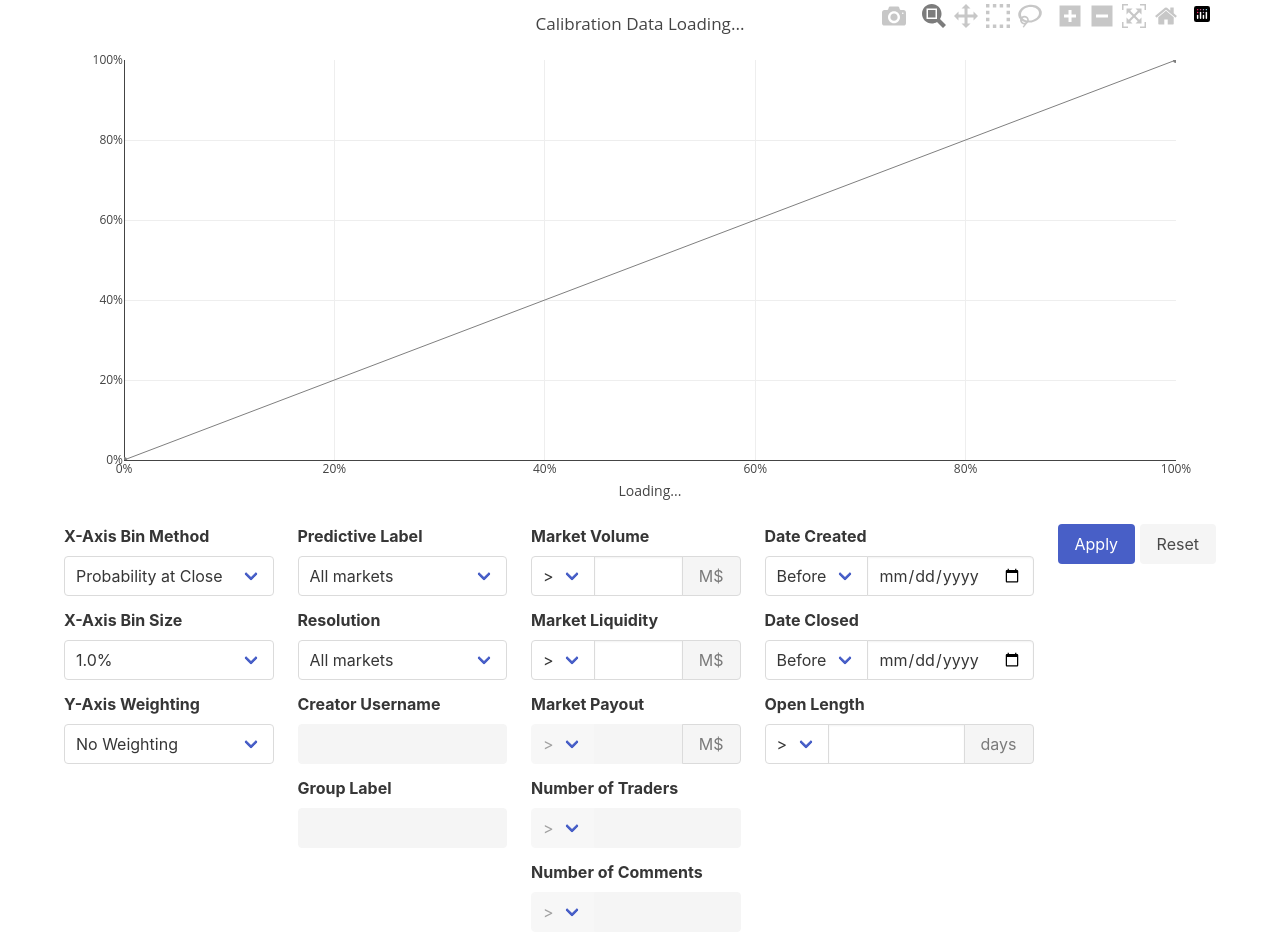
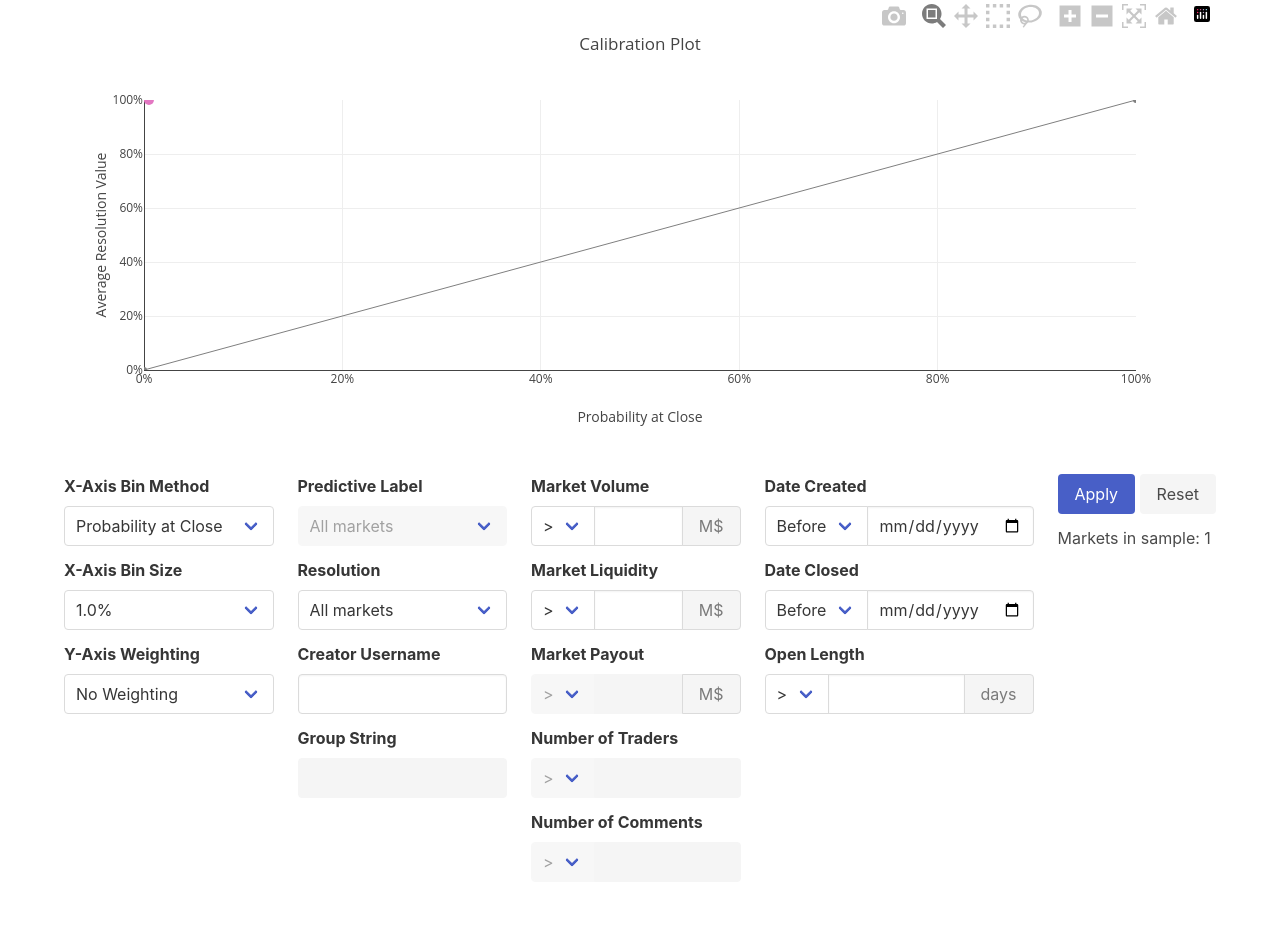
Before and after one commit to wasabipesto/calibration-site, a Flask app: page /manifold in a window 1280 px wide. After the commit the page ends 868 px from the top, so only its background shows below. Run offline with Flask 3, Linux system fonts and the light colour scheme; tables that the repository leaves empty hold one stand-in row (values such as "Sample post"); data that the repository does not hold is empty; some libraries are stand-ins or nearby versions.

Commit message:
more filtering

```diff
--- a/app.py
+++ b/app.py
@@ -141,21 +141,57 @@
 def index_manifold():
     return render_template('manifold.html')
 
+def filter_again_gtlt(markets, request, attr):
+    if request.form.get(attr+'_val') and request.form.get(attr+'_mod'):
+        if request.form.get(attr+'_mod') == 'gt':
+            markets = markets.where(getattr(Market, attr) >= request.form.get(attr+'_val'))
+        elif request.form.get(attr+'_mod') == 'lt':
+            markets = markets.where(getattr(Market, attr) <= request.form.get(attr+'_val'))
+    #print(str(len(markets))+' markets remaining after '+attr+' filter.')
+    return markets
+
+def filter_again_equals(markets, request, attr):
+    if request.form.get(attr):
+        markets = markets.where(getattr(Market, attr) == request.form.get(attr))
+    #print(str(len(markets))+' markets remaining after '+attr+' filter.')
+    return markets
+
+def filter_again_resolution(markets, request, attr):
+    if request.form.get(attr) == 'yes':
+        markets = markets.where(Market.resolved_prob == 1)
+    elif request.form.get(attr) == 'no':
+        markets = markets.where(Market.resolved_prob == 0)
+    elif request.form.get(attr) == 'mkt':
+        markets = markets.where(Market.resolved_prob > 0 & Market.resolved_prob < 1)
+    #print(str(len(markets))+' markets remaining after '+attr+' filter.')
+    return markets
+
 @app.route('/manifold/get_data', methods=['POST'])
 def get_data():
-    print('Fulfilling request for data...')
+    print('POST /manifold/get_data')
 
     # get all markets
-    markets_filtered = Market.select()
-    # filter by each criteria
-    if request.form.get('min_volume'):
-        markets_filtered = markets_filtered.where(
-            Market.volume >= request.form.get('min_volume')
-        )
-    if request.form.get('min_open_days'):
-        markets_filtered = markets_filtered.where(
-            (Market.created_date - Market.closed_date).days >= request.form.get('min_open_days')
-        )
+    markets = Market.select()
+
+    # filter by each criterion
+    #markets = filter_again_bool(markets, request, 'is_predictive')
+    markets = filter_again_resolution(markets, request, 'resolution')
+    markets = filter_again_equals(markets, request, 'creator_username')
+    #markets = filter_again_contains(markets, request, 'group_string')
+    markets = filter_again_gtlt(markets, request, 'volume')
+    #markets = filter_again_gtlt(markets, request, 'liquidity')
+    #markets = filter_again_gtlt(markets, request, 'payout')
+    #markets = filter_again_gtlt(markets, request, 'num_traders')
+    #markets = filter_again_gtlt(markets, request, 'num_comments')
+    #markets = filter_again_gtlt(markets, request, 'date_created')
+    #markets = filter_again_gtlt(markets, request, 'date_closed')
+    #markets = filter_again_gtlt(markets, request, 'open_days')
+
+    if len(markets) == 0:
+        return jsonify({
+            'status': 'error',
+            'description': 'No markets in sample!',
+        })
 
     # set x-axis method
     xbin_data = {
@@ -197,10 +233,8 @@
     # generate x-axis bins
     xbins = {}
     if request.form.get('xbin_size') and \
-        float(request.form.get('xbin_size')) in [
-            0.005, 0.01, 0.015, 0.02, 0.025, 0.03, 0.04, 0.05, 0.06, 0.07, 0.08, 0.09, 0.1
-        ]:
-        xbin_size = float(request.form.get('xbin_size'))
+        round(float(request.form.get('xbin_size')),3) in [round(i,3) for i in np.arange(0.005, 1, 0.005)]:
+        xbin_size = round(float(request.form.get('xbin_size')),3)
     else:
         xbin_size = 0.01
     xb = xbin_size/2
@@ -208,7 +242,7 @@
         xbins.update({round(xb,4):{'v':[],'w':[]}})
         xb+=xbin_size
 
-    for market in markets_filtered.dicts().iterator():
+    for market in markets.dicts().iterator():
         # calculate appropriate xaxis bins
         xb = round(int((float(market[xaxis_attr]) - xbin_size/2) / xbin_size) * xbin_size + xbin_size/2, 4)
         # calculate appropriate yaxis weight
@@ -222,6 +256,7 @@
 
     # assemble data to return
     data = {
+        'status': 'success',
         'x': list(xbins.keys()),
         'y': [],
         'title': 'Calibration Plot',
@@ -232,12 +267,15 @@
         #'brier_score': 0 # TODO
     }
     # average everything out
-    for xb in xbins.values():
-        value_sumproduct = sum([xb['v'][i]*xb['w'][i] for i in range(len(xb['v']))])
-        weight_sum = sum(xb['w'])
-        data['y'].append(value_sumproduct / weight_sum)
-        data['num_markets'].append(len(xb['v']))
-        data['num_markets_total'] += len(xb['v'])
+    for xv in xbins:
+        xb = xbins[xv]
+        if len(xb['v']):
+            value_sumproduct = sum([xb['v'][i]*xb['w'][i] for i in range(len(xb['v']))])
+            weight_sum = sum(xb['w'])
+            data['x'].append(xv)
+            data['y'].append(value_sumproduct / weight_sum)
+            data['num_markets'].append(len(xb['v']))
+            data['num_markets_total'] += len(xb['v'])
     return jsonify(data)
 
 if __name__ == "__main__":
--- a/templates/manifold.html
+++ b/templates/manifold.html
@@ -66,10 +66,10 @@
             <div class="field">
               <div class="control is-expanded">
                 <div class="select is-fullwidth">
-                  <select name="is_predictive" id="is_predictive">
+                  <select name="is_predictive" id="is_predictive" disabled>
                     <option value="all" selected>All markets</option>
-                    <option value="predictive" disabled>Predictive only</option>
-                    <option value="nonpredictive" disabled>Non-predictive only</option>
+                    <option value="predictive">Predictive only</option>
+                    <option value="nonpredictive">Non-predictive only</option>
                   </select>
                 </div>
               </div>
@@ -90,13 +90,13 @@
             <label class="label" for="creator_username">Creator Username</label>
             <div class="field">
               <div class="control">
-                <input class="input" type="text" name="creator_username" id="creator_username" disabled />
+                <input class="input" type="text" name="creator_username" id="creator_username" />
               </div>
             </div>
-            <label class="label" for="group_label">Group Label</label>
+            <label class="label" for="group_string">Group String</label>
             <div class="field">
               <div class="control">
-                <input class="input" type="text" name="group_label" id="group_label" disabled />
+                <input class="input" type="text" name="group_string" id="group_string" disabled />
               </div>
             </div>
           </div>
@@ -252,7 +252,7 @@
           'is_predictive',
           'resolution',
           'creator_username',
-          'group_label',
+          'group_string',
           'volume_val',
           'volume_mod',
           'liquidity_val',
@@ -274,11 +274,7 @@
         const bodyParams = new URLSearchParams()
         params.forEach((param) => {
           const element = document.getElementById(param)
-          if (element) {
-            bodyParams.append(param, element.value)
-          } else {
-            console.log('Element ' + param + ' is null.')
-          }
+          bodyParams.append(param, element.value)
         })
 
         // Send AJAX request to the backend
@@ -356,8 +352,8 @@
             range: [0, 1],
             tickformat: ',.0%',
           },
-          height: 500,
-          margin: { l: 60, r: 40, t: 60, b: 40 },
+          //height: 500,
+          //margin: { l: 60, r: 40, t: 60, b: 40 },
           showlegend: false,
         }
         const config = { responsive: true }
```
Also changed, not shown: README.md.
